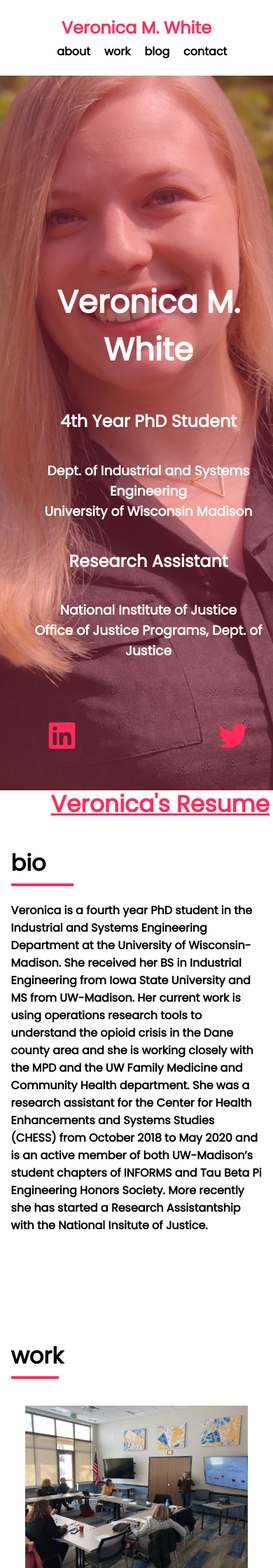
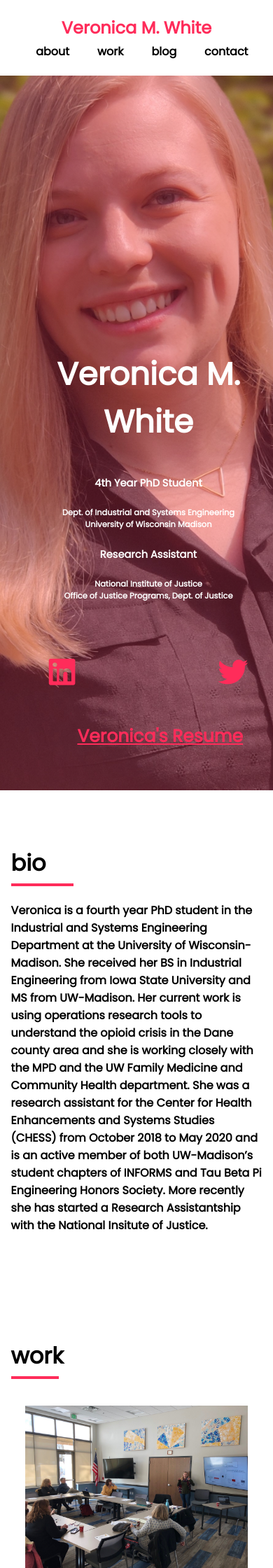
Before and after one commit to vmwhite/vmwhite.github.io, a Jekyll site: the page index.html, which Jekyll copies as it is, in a window 390 px wide. Shown: the top 2240 px of the page at 70% size. Built offline with Jekyll 4.4.1, drawn with Linux system fonts in a browser that asks for light colours; nearby versions of some CDN libraries; library files that are not in the unit come from our copies; a style sheet for code colours, icons or effects is not loaded.

Commit message:
corrected dynamics

```diff
--- a/index.css
+++ b/index.css
@@ -11,7 +11,8 @@
 /* working dark mode..... */
 .dark-mode {
     background-color: rgb(13, 0, 3);
-    color: rgb(255, 77, 118);
+    color: white;
+
     /* color: #ff6687; */
   }
  /* loading page */
@@ -100,7 +101,7 @@
 #navigation a {
     color:inherit;
     text-decoration:none;
-    /* padding:5px 10px; */
+    padding:5px 10px;
     border-bottom:2px solid transparent;
     margin-left:4vw;
     /* transition:0.4s ease-in-out; */
@@ -138,7 +139,7 @@
 }
 .resume {
     color:rgb(255, 44, 90);
-    font-size:33px;
+    font-size:25px;
     padding:12px 27px;
     border-radius:50%;
     background:transparent;
@@ -420,7 +421,10 @@
     #about {
         width:92% !important;
         height:75vh;
+        font-size: 30px;
+        font-size: 2.5vw;
         padding-top:50vh !important;
+        /* padding-bottom:15vh !important; */
         text-align:center;
         padding:0px 4%;
 	    color: white;
--- a/index.html
+++ b/index.html
@@ -1,4 +1,5 @@
 <!-- http://127.0.0.1:8887/ for local display-->
+<!-- Example websites I like: http://adamvandeusen.com/#one -->
 <!DOCTYPE html>
 <html lang="en">
 <head>
```
Also changed, not shown: 1 other file.
